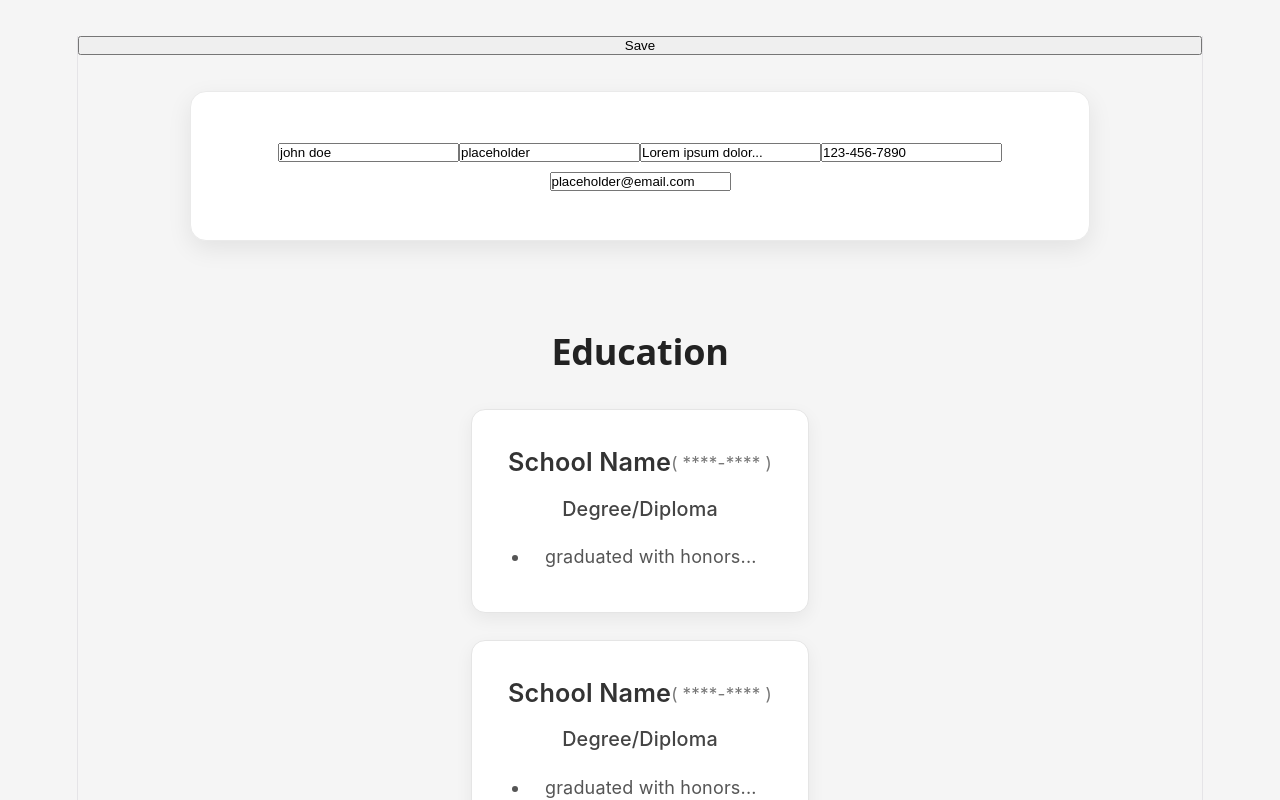
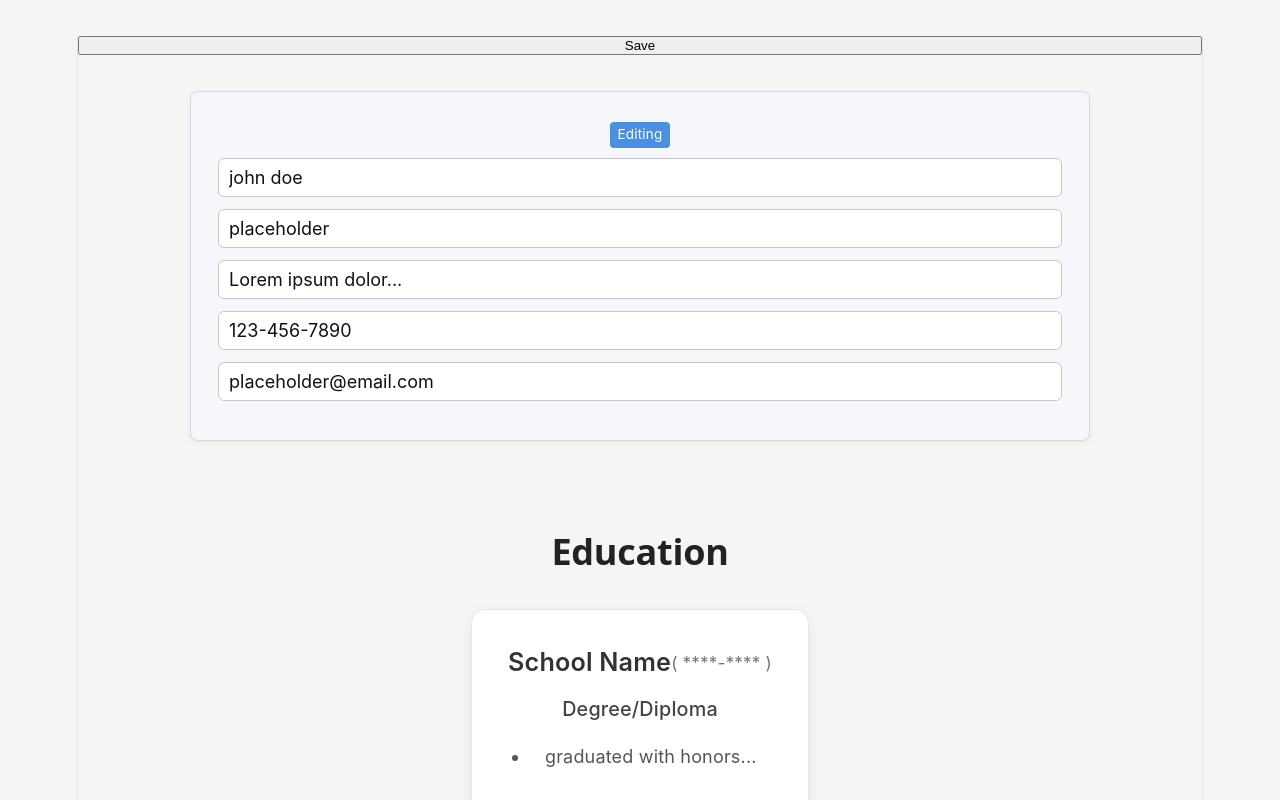
Before and after one commit to b-zhang-15977/cv_application, a React (Vite) app: page / in a window 1280 px wide. Both pictures are taken after a click on the button "Edit". Shown: the top 800 px of the page. Built offline with nearby package versions, Linux system fonts and the light colour scheme.

Commit message:
add small styling changes
add edit css styling

```diff
--- a/src/components/General.jsx
+++ b/src/components/General.jsx
@@ -8,7 +8,7 @@ export default function General({info, setInfo, editMode, editToggle}) {
             </button>
 
             {editMode ? ( /* edit mode view */
-                <header className={styles.hero}>
+                <header className={`${styles.hero} ${editMode ? styles.editing : ""}`}>
                     <input
                         value={info.name}
                         onChange={e => setInfo({ ...info, name: e.target.value })}
@@ -27,17 +27,19 @@ export default function General({info, setInfo, editMode, editToggle}) {
                     <input
                         value={info.phone}
                         onChange={e => setInfo({ ...info, phone: e.target.value })}
+                        type="tel"
                     />
 
                     <input
                         value={info.email}
                         onChange={e => setInfo({ ...info, email: e.target.value })}
+                        type="email"
                     />
                 </header>
             ) : ( /* normal view */
                 <header className={styles.hero}>
                     <div className={styles.header}>
-                        <h2>{info.name} | {info.title}</h2>
+                        <h2> {info.name} {info.title && `| ${info.title}`} </h2>
                     </div>
 
                     <hr className={styles.divider} />
--- a/src/styles/General.module.css
+++ b/src/styles/General.module.css
@@ -67,3 +67,49 @@
   height: 22px;
   opacity: 0.8;
 }
+
+/* Edit mode container */
+.editing {
+  background: #f5f7fa;          /* soft gray-blue */
+  border: 1px solid #d0d7de;    /* subtle border */
+  padding: 1.5rem;
+  border-radius: 8px;
+  box-shadow: 0 2px 6px rgba(0,0,0,0.05);
+  transition: background 0.2s ease, box-shadow 0.2s ease;
+}
+
+/* Inputs inside edit mode */
+.editing input,
+.editing textarea {
+  width: 100%;
+  background: #ffffff;
+  color: #111;
+  border: 1px solid #c7c7c7;
+  padding: 8px 10px;
+  margin-bottom: 12px;
+  border-radius: 6px;
+  font-size: 1rem;
+  font-family: inherit;
+  box-sizing: border-box;
+  transition: border-color 0.2s ease, box-shadow 0.2s ease;
+}
+
+/* Focus state */
+.editing input:focus,
+.editing textarea:focus {
+  outline: none;
+  border-color: #4a90e2;
+  box-shadow: 0 0 0 3px rgba(74,144,226,0.25);
+}
+
+/* Optional: Edit mode badge */
+.editing::before {
+  content: "Editing";
+  display: inline-block;
+  background: #4a90e2;
+  color: white;
+  padding: 2px 8px;
+  font-size: 0.75rem;
+  border-radius: 4px;
+  margin-bottom: 10px;
+}
```
